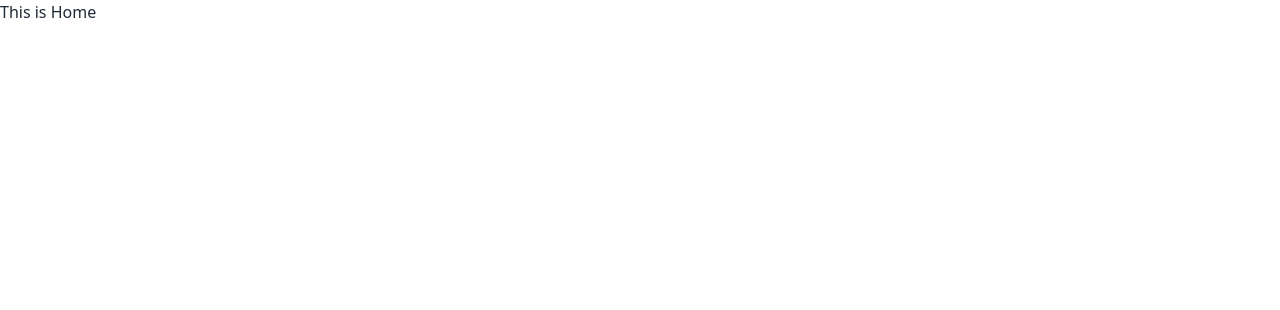
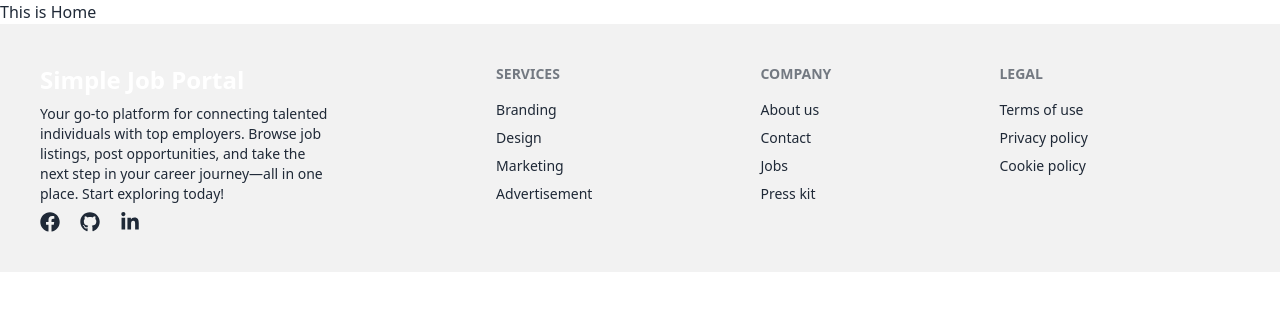
Before and after one commit to rubaiiyat/React-Router-And-State-Management, a React (Vite) app in the folder 04-Simple-Job-Portal/: page / in a window 1280 px wide. Shown: the top 310 px of the page. Built offline with nearby package versions, Linux system fonts and the light colour scheme.

Commit message:
add footer

```diff
--- a/04-Simple-Job-Portal/package.json
+++ b/04-Simple-Job-Portal/package.json
@@ -12,6 +12,7 @@
   "dependencies": {
     "react": "^18.3.1",
     "react-dom": "^18.3.1",
+    "react-icons": "^5.4.0",
     "react-router-dom": "^7.1.1"
   },
   "devDependencies": {
--- /dev/null
+++ b/04-Simple-Job-Portal/src/Components/Footer/Footer.jsx
@@ -0,0 +1,52 @@
+import React from "react";
+import { FaFacebook, FaGithub, FaLinkedinIn } from "react-icons/fa";
+const Footer = () => {
+  return (
+    <div>
+      <footer className="footer bg-base-200 text-base-content p-10">
+        <aside>
+          <h1 className="text-2xl text-white font-bold">Simple Job Portal</h1>
+          <p className="w-72">
+            Your go-to platform for connecting talented individuals with top
+            employers. Browse job listings, post opportunities, and take the
+            next step in your career journey—all in one place. Start exploring
+            today!
+          </p>
+          <div className="flex gap-5 text-xl">
+            <p className="cursor-pointer">
+              <FaFacebook />
+            </p>
+            <p className="cursor-pointer">
+              <FaGithub />
+            </p>
+            <p className="cursor-pointer">
+              <FaLinkedinIn />
+            </p>
+          </div>
+        </aside>
+        <nav>
+          <h6 className="footer-title">Services</h6>
+          <a className="link link-hover">Branding</a>
+          <a className="link link-hover">Design</a>
+          <a className="link link-hover">Marketing</a>
+          <a className="link link-hover">Advertisement</a>
+        </nav>
+        <nav>
+          <h6 className="footer-title">Company</h6>
+          <a className="link link-hover">About us</a>
+          <a className="link link-hover">Contact</a>
+          <a className="link link-hover">Jobs</a>
+          <a className="link link-hover">Press kit</a>
+        </nav>
+        <nav>
+          <h6 className="footer-title">Legal</h6>
+          <a className="link link-hover">Terms of use</a>
+          <a className="link link-hover">Privacy policy</a>
+          <a className="link link-hover">Cookie policy</a>
+        </nav>
+      </footer>
+    </div>
+  );
+};
+
+export default Footer;
--- a/04-Simple-Job-Portal/src/Components/Root/Root.jsx
+++ b/04-Simple-Job-Portal/src/Components/Root/Root.jsx
@@ -1,10 +1,12 @@
 import React from "react";
 import { Outlet } from "react-router-dom";
+import Footer from "../Footer/Footer";
 
 const Root = () => {
   return (
     <div>
       <Outlet></Outlet>
+      <Footer></Footer>
     </div>
   );
 };
```
Also changed, not shown: 1 other file (tests, documents, lock files or other folders).
